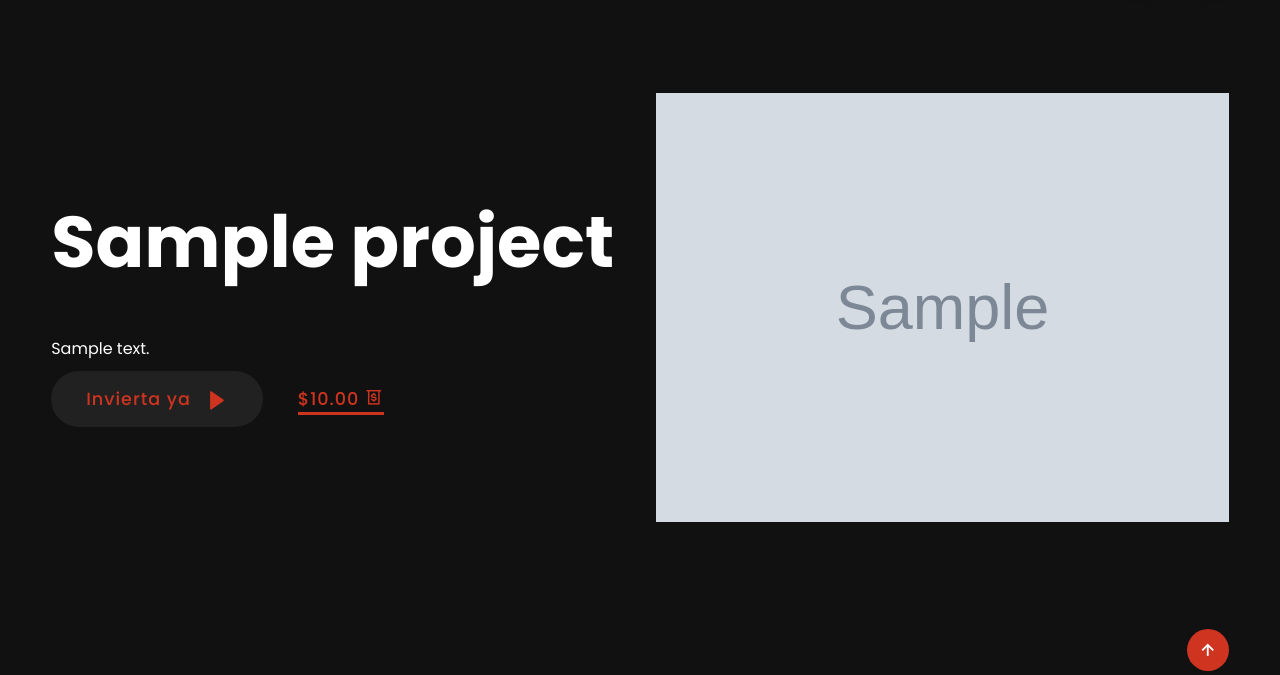
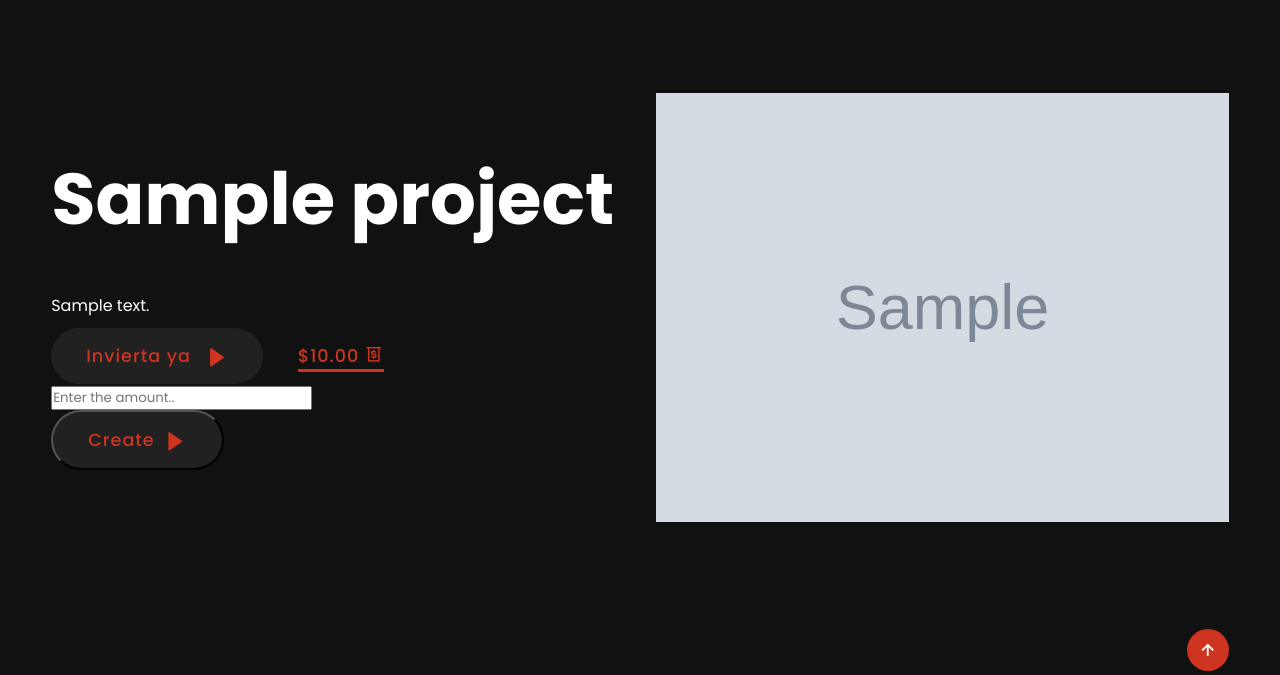
Before and after one commit to scorreah/fenix, a Django app: page /projects/1/ in a window 1280 px wide. Shown: the part 94-769 px from the top of the page. Run offline with Django 3.2, Linux system fonts and the light colour scheme; tables that the repository leaves empty hold one stand-in row (values such as "Sample post"); grey boxes marked "Sample" are stand-in pictures.

Commit message:
Creacion de opcion de inversion

```diff
--- a/fenix/investor/models.py
+++ b/fenix/investor/models.py
@@ -1,5 +1,6 @@
 from django.db import models
 from accounts.models import User
+from project.models import Project
 
 class Investor(models.Model):
 
@@ -9,3 +10,8 @@ class Investor(models.Model):
     class Meta:
         verbose_name = 'Investor'
         verbose_name_plural = 'Investors'
+
+class Investing(models.Model):
+    investor = models.ForeignKey(Investor, on_delete=models.CASCADE)
+    amount = models.IntegerField()
+    project = models.IntegerField()
--- /dev/null
+++ b/fenix/investor/urls.py
@@ -0,0 +1,2 @@
+from django.urls import path
+from . import views
--- a/fenix/investor/views.py
+++ b/fenix/investor/views.py
@@ -1,6 +1,8 @@
 from django.shortcuts import render,  redirect
 from .forms import InvestorCreationForm
 from django.contrib.auth import authenticate, login
+from django.contrib import messages
+from accounts.models import User
 
 def create_investor(request):
     if request.method == 'POST':
@@ -13,7 +15,6 @@ def create_investor(request):
             user = authenticate(username=username, password=raw_password)
             login(request, user)
             return redirect('home')
-            # redirect to success page
     else:
         form = InvestorCreationForm()
     return render(request, 'create_investor.html', {'form': form})
--- a/fenix/project/forms.py
+++ b/fenix/project/forms.py
@@ -1,6 +1,9 @@
 from django import forms
 from django.contrib.auth.models import Group
 from .models import Project
+from investor.models import Investor
+from accounts.models import User
+from investor.models import Investing
 
 from .models import Project
 
@@ -76,3 +79,27 @@ class FormProject(forms.Form):
             'owner' : user_owner
         }
         Project.objects.create(**data)
+
+class DoInvestmentForm(forms.Form):
+    amount = forms.IntegerField(label='amount',required=True, widget=forms.NumberInput(attrs={'placeholder':'Enter the amount..'}))
+
+    def clean_amount(self):
+        amount = self.cleaned_data['amount']
+        if amount<=0:
+            raise forms.ValidationError('The amount must be greater than zero')
+        return amount
+
+    def save(self, investor, project):
+        investor = Investor.objects.get(user=investor)
+        data_clean = self.cleaned_data
+        if investor.balance - data_clean['amount']<0:
+            return False
+        investor.balance = investor.balance - data_clean['amount']
+        investor.save()
+        data_clean = self.cleaned_data
+        data = {
+            'investor': investor,
+            'amount' : data_clean['amount'],
+            'project' : project
+        }
+        Investing.objects.create(**data)
--- a/fenix/project/models.py
+++ b/fenix/project/models.py
@@ -1,8 +1,7 @@
 
 from django.db import models
 from projectowner.models import ProjectOwner
-from investor.models import Investor
-#hola como estas
+
 class Project(models.Model):
     DEFAULT = 'NON'
     TECHNOLOGY = 'TEC'
--- a/fenix/project/templates/project_detail.html
+++ b/fenix/project/templates/project_detail.html
@@ -7,6 +7,25 @@
         <p>{{ project.description }}</p>
         <a href="{% url 'projects' %}" class="btn">Invierta ya <i class='bx bxs-right-arrow' ></i></a>
         <a href="#" class="btn2"> ${{ project.goal_amount }} <i class='bx bx-money-withdraw'></i></a>
+
+        <form method="post">
+            {% csrf_token %}
+            <div class="opciones">
+                <label for="{{ f.id_for_label }}"></label>
+                <div class="form-warp">
+                    {{form.amount}}
+                </div>
+                {% if form.amount.errors %}
+                <ul>
+                    {% for error in form.amount.errors %}
+                        <li class="errores">{{error}}</li>
+                    {% endfor %}
+                </ul>
+                {% endif %}
+            </div>
+            <button type="submit" class="btn" href="{% url 'projects.detail' project_id %}">Create<i class='bx bxs-right-arrow' ></i></button>
+        </form>
+
     </div>
 
     <div class="home-img">
--- a/fenix/project/views.py
+++ b/fenix/project/views.py
@@ -2,8 +2,10 @@ from django.shortcuts import render
 from .models import Project
 from accounts.models import User
 from projectowner.models import ProjectOwner
-from .forms import FormProject
+from .forms import FormProject, DoInvestmentForm
 from django.shortcuts import get_object_or_404, redirect
+from django.contrib import messages
+
 
 def home(request):
     projects = Project.objects.all()
@@ -20,8 +22,23 @@ def home(request):
 
 def detail(request, project_id):
     project = get_object_or_404(Project,pk=project_id)
-    return render(request, 'project_detail.html',
-                {'project':project})
+    if request.method == 'POST':
+        form = DoInvestmentForm(request.POST)
+        if form.is_valid():
+            if request.user.user_investor:
+                investor = User.objects.get(username = request.user)
+                if form.save(investor, project_id):
+                    messages.success(request, "La inversion ha sido realizada con exito")
+                else:
+                    messages.error(request, "No tienes fondos suficientes")
+            else:
+                messages.error(request, "El usuario no es un inversor")
+        return render(request, 'project_detail.html',
+                  {'form': form, 'project':project, 'project_id':project_id})
+    else:
+        form = DoInvestmentForm()
+        return render(request, 'project_detail.html',
+                  {'form': form, 'project':project, 'project_id':project_id})
 
 def create_project(request):
     user = User.objects.get(username =request.user)
```
Also changed, not shown: fenix/investor/migrations/0002_investing.py (added), fenix/investor/migrations/0003_remove_investing_project_investing_project.py (added), fenix/investor/migrations/0004_remove_investing_project_investing_project.py (added).
